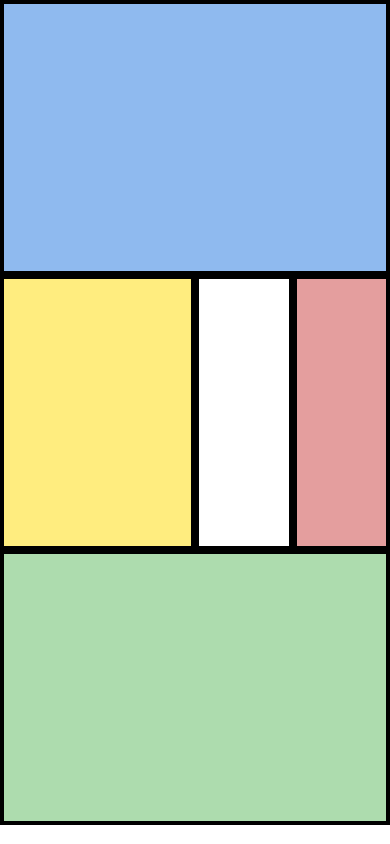
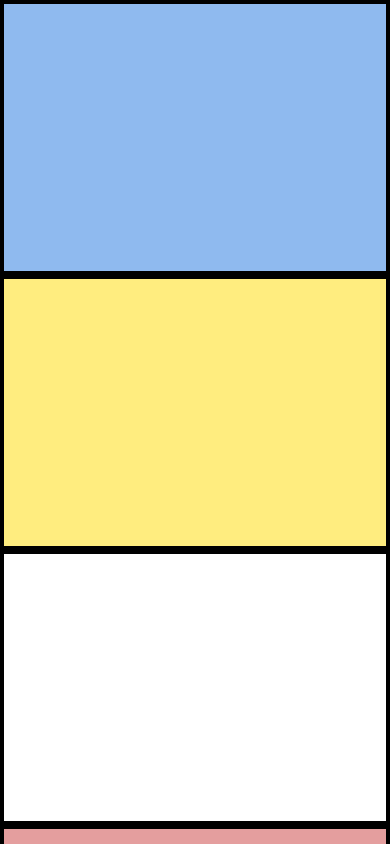
Before and after one commit to Nateb77/Bootstrap-project-folder, a plain HTML site: page index.html in a window 390 px wide. Shown: the top 844 px of the page. Drawn offline with nearby package versions, Linux system fonts and the light colour scheme.

Commit message:
phil 1:6

```diff
--- a/index.html
+++ b/index.html
@@ -13,9 +13,9 @@
             <div class="col-lg-12 blue col-md-12 col-12"></div>
         </div>
         <div class="row">
-          <div class="col-lg-6 yellow col-md-6 col-6"></div>
-          <div class="col-lg-3 grey col-md-3 col-3"></div>
-          <div class="col-lg-3 red col-md-3 col-3"></div>
+          <div class="col-lg-6 yellow col-md-12 col-12"></div>
+          <div class="col-lg-3 grey col-md-6 col-12"></div>
+          <div class="col-lg-3 red col-md-6 col-12"></div>
         </div>
         <div class="row">
           <div class="col-lg-12 green col-md-12 col-12"></div>
```
